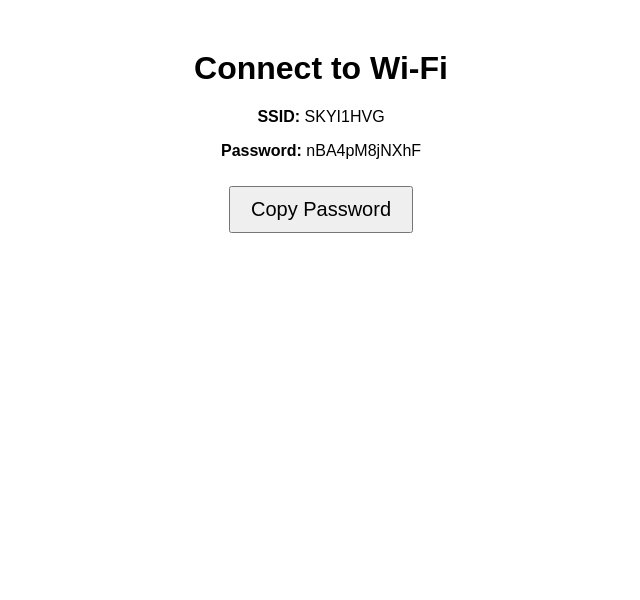
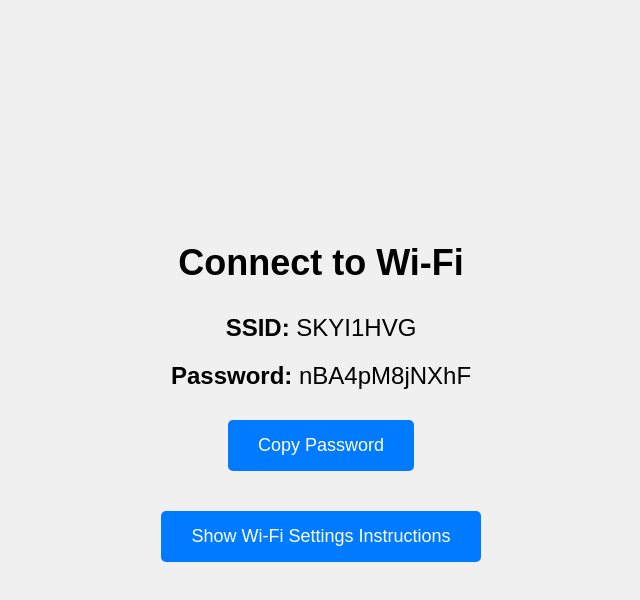
Before and after one commit to KeenanMarrier/index.html, a plain HTML site: page index.html in a window 1280 px wide. Shown: the whole page, without its empty margins (319-959 px from the left). Drawn offline with Linux system fonts and the light colour scheme.

Commit message:
Update index.html

```diff
--- a/index.html
+++ b/index.html
@@ -5,23 +5,46 @@
     <style>
         body {
             font-family: Arial, sans-serif;
+            display: flex;
+            flex-direction: column;
+            align-items: center;
+            justify-content: center;
+            height: 100vh;
+            margin: 0;
             text-align: center;
-            margin-top: 50px;
+            background-color: #f0f0f0;
+        }
+        h1 {
+            font-size: 36px;
+            margin-bottom: 20px;
+        }
+        p {
+            font-size: 24px;
+            margin: 10px 0;
         }
         button {
-            padding: 10px 20px;
-            font-size: 20px;
-            margin: 10px;
+            padding: 15px 30px;
+            font-size: 18px;
+            margin: 20px;
             cursor: pointer;
+            background-color: #007bff;
+            color: white;
+            border: none;
+            border-radius: 5px;
+            transition: background-color 0.3s;
+        }
+        button:hover {
+            background-color: #0056b3;
         }
     </style>
 </head>
 <body>
     <h1>Connect to Wi-Fi</h1>
     <p><strong>SSID:</strong> SKYI1HVG</p>
-    <p><strong>Password:</strong> <span id="wifi-password">
-nBA4pM8jNXhF</span></p>
+    <p><strong>Password:</strong> <span id="wifi-password">nBA4pM8jNXhF</span></p>
     <button onclick="copyPassword()">Copy Password</button>
+    <button onclick="showInstructions()">Show Wi-Fi Settings Instructions</button>
+
     <script>
         function copyPassword() {
             const password = document.getElementById("wifi-password").innerText;
@@ -31,6 +54,10 @@ nBA4pM8jNXhF</span></p>
                 alert("Failed to copy password: " + err);
             });
         }
+
+        function showInstructions() {
+            alert("To connect to Wi-Fi:\n1. Go to Settings.\n2. Tap Wi-Fi.\n3. Select the network 'SKYI1HVG'.\n4. Paste the password.");
+        }
     </script>
 </body>
 </html>
```
